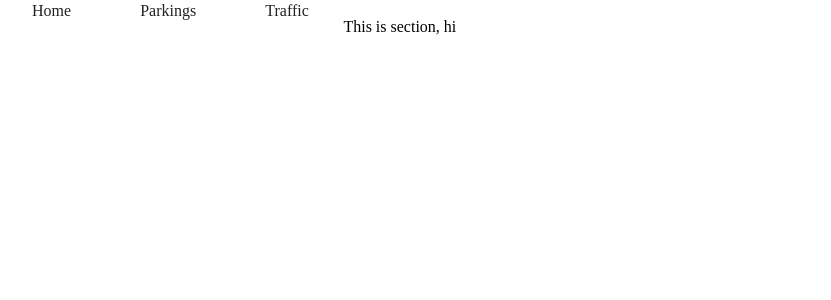
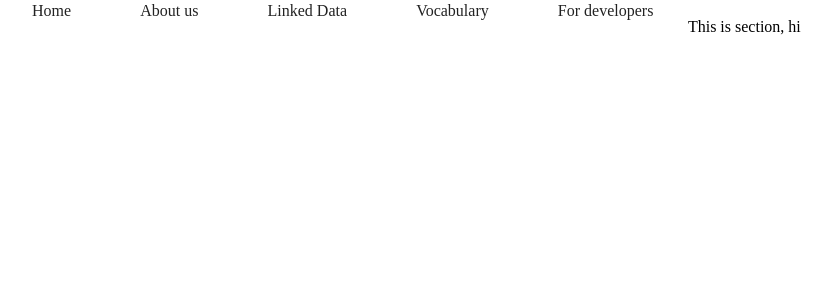
Before and after one commit to osoc16/mobylink, a Jekyll site: the page built from index.html, in a window 1280 px wide and 900 px high. Shown: the top 300 px of the window, without its empty margins (32-863 px from the left). Built offline with Jekyll 4.4.1, drawn with Linux system fonts in a browser that asks for light colours.

Commit message:
Editing menu
Signed-off-by: Pieter-Jan Geeroms <pieterjangeeroms@hotmail.com>

```diff
--- a/index.html
+++ b/index.html
@@ -5,8 +5,10 @@ layout: story
   <nav>
     <ul>
       <li><a href="{{site.baseurl}}">Home</a></li>
-      <li><a href="{{site.baseurl}}/parking">Parkings</a></li>
-      <li><a href="{{site.baseurl}}/verkeercentrum/">Traffic</a></li>
+      <li><a href="{{site.baseurl}}/#">About us</a></li>
+      <li><a href="{{site.baseurl}}/#">Linked Data</a></li>
+      <li><a href="{{site.baseurl}}/#">Vocabulary</a></li>
+      <li><a href="{{site.baseurl}}/#">For developers</a></li>
     </ul>
   </nav>
 </header>
```
